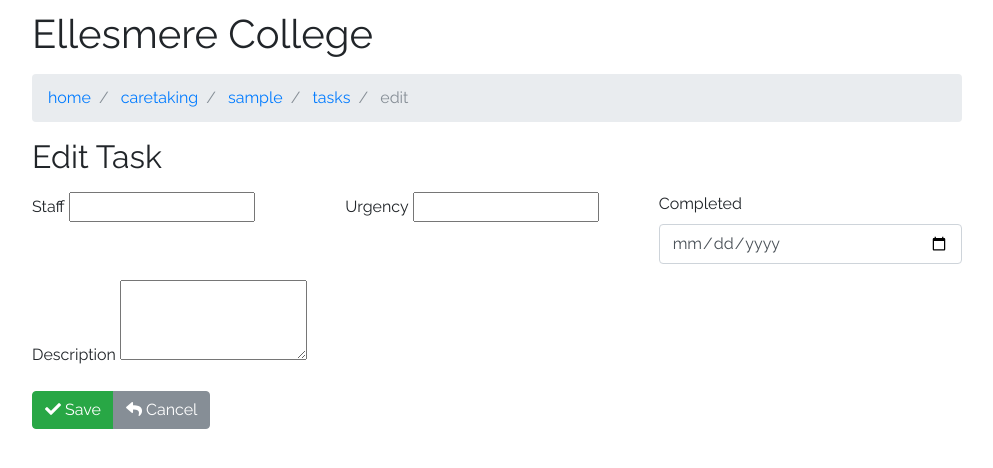
After one commit to darrylcousins/school, a Django app: template school/caretaking/templates/task_edit_form.html in a window 1280 px wide. The commit adds this page. Shown: the top 468 px of the page, without its empty margins (143-1136 px from the left). Run offline with Django 3.2, Linux system fonts and the light colour scheme; the template is opened without the code that fills it: most values are stand-ins (such as "Sample title", 1, 10 or a date in 2020); form fields are guessed from the names that the template uses; parts of the project's set-up code (start-up, migrations or seed data) failed here and were passed over; some libraries are stand-ins or nearby versions.

```diff
--- a/school/caretaking/models.py
+++ b/school/caretaking/models.py
@@ -188,10 +188,12 @@ class Task(models.Model):
     tasktype = models.ManyToManyField(
         'TaskType',
         blank=True)
+    # make FK
     staff = models.ManyToManyField(
         'Staff',
         blank=True)
     point = GeometryField()
+    # remove, not necessary
     comment = models.TextField(blank=True, null=True)
 
     class Meta:
@@ -208,6 +210,7 @@ class Task(models.Model):
     def locations(self):
         return Location.objects.filter(
             polygon__intersects=self.point).exclude(name='CollegeBoundary')
+
 
 class Diary(models.Model):
     """
@@ -284,7 +287,8 @@ class Diary(models.Model):
     def tasks(self):
         """Return iterable of tasks completed on this day by this staff
         """
-        return Task.objects.filter(completed=self.day).filter(staff__in=[self.staff])
+        return Task.objects.filter(completed=self.day).filter(
+            staff__in=[self.staff]).order_by('pk')
 
     def points(self, spread=True):
         """Return iterable of points of work on this day using points from tasks
--- a/school/caretaking/templates/diary_list.html
+++ b/school/caretaking/templates/diary_list.html
@@ -84,7 +84,7 @@
     </div>
     <!-- end info box -->
 
-    <img width="100%" src="{{ wordcloud }}" class="mb-2">
+    <img width="100%" src="{{ wordcloud }}" class="mb-3 mt-2">
 
     {% include 'snippet_pagination.html' %}
 
--- a/school/caretaking/templates/task_add_form.html
+++ b/school/caretaking/templates/task_add_form.html
@@ -29,6 +29,7 @@
 {% endblock %}
 
 {% block content %}
+
     <h2>{% block list_title %}Add Task{% endblock %}</h2>
 
 
@@ -65,7 +66,7 @@
                   {% endif %}
                 {% else %}
                     <input class="form-control" type="date" name="{{ form.completed.name }}"
-                         value="{{ today|date:"Y-m-d"}}"
+                         value="{{ form.initial.completed|date:"Y-m-d"}}"
                          id="{{ form.completed.id_for_label }}">
                 {% endif %}
                 {% if form.completed.help_text %}
@@ -82,12 +83,6 @@
           </div>
         {% endwith %}
 
-        {% with field=form.comment %}
-          <div class="form-group">
-            {% include 'snippet_form_field.html' %}
-          </div>
-        {% endwith %}
-
 {% comment %}
         {% with field=form.point %}
           <div class="form-group">
@@ -96,9 +91,15 @@
         {% endwith %}
 {% endcomment %}
 
-        <button class="btn btn-success" type="submit">
-        <i class="fa fa-check"></i> Save
-        </button>
+        <div class="btn-group">
+            <button class="btn btn-success" type="submit">
+            <i class="fa fa-check"></i> Save
+            </button>
+            <a role="button" class="btn btn-secondary"
+                 href="{% url 'task-list' staff.user.username %}">
+                <i class="fa fa-reply"></i> Cancel
+            </a>
+        </div>
 
     </form>
 {% endblock %}
--- /dev/null
+++ b/school/caretaking/templates/task_edit_form.html
@@ -0,0 +1,40 @@
+{% extends "task_add_form.html" %}
+
+{% block breadcrumbs %}
+<nav aria-label="breadcrumb">
+  <ol class="breadcrumb">
+      <li class="breadcrumb-item">
+          <a href="/">home</a>
+      </li>
+      <li class="breadcrumb-item">
+          <a href="{% url 'caretaking' %}">caretaking</a>
+      </li>
+      <li class="breadcrumb-item">
+          <a href="{% url 'staff-detail' staff.user.username %}">{{ staff.user.username }}</a>
+      </li>
+      <li class="breadcrumb-item">
+          <a href="{% url 'task-list' staff.user.username %}">tasks</a>
+      </li>
+      <li class="breadcrumb-item active" aria-current="page">
+          edit
+      </li>
+  </ol>
+</nav>
+{% endblock %}
+
+{% block actions %}
+    <div class="float-right">
+        <a href="{% url 'task-list' staff.user.username %}" class="action">
+        <i class="fa fa-reply"></i>
+        <span class="sr-only">Back to task list<span>
+        </a>
+    </div>
+{% endblock %}
+
+{% block list_title %}Edit Task{% endblock %}
+
+{% block extra_button %}
+    <button class="btn btn-secondary" type="cancel">
+        <i class="fa fa-reply"></i> Cancel
+    </button>
+{% endblock %}
--- a/school/caretaking/urls.py
+++ b/school/caretaking/urls.py
@@ -5,7 +5,7 @@ from django.views.generic import TemplateView
 
 from .views import StaffList, StaffDetail
 from .views import DiaryList, DiaryDetail, DiaryAdd, DiaryEdit
-from .views import TaskList, TaskAdd
+from .views import TaskList, TaskAdd, TaskEdit
 from .views import ProjectList, ProjectAdd
 
 urlpatterns = (
@@ -34,6 +34,9 @@ urlpatterns = (
     path('<str:username>/tasks/add',
         TaskAdd.as_view(),
         name="task-add"),
+    path('<str:username>/tasks/<int:pk>/edit',
+        TaskEdit.as_view(),
+        name="task-edit"),
     path('<str:username>/tasks/',
         TaskList.as_view(),
         name="task-list"),
--- a/school/static/css/school.css
+++ b/school/static/css/school.css
@@ -33,6 +33,12 @@ a.action > i.fa {
     text-shadow:1px 1px 3px rgba(0,0,0,0.5);
     padding: 0 5px;
 }
+a.action.small > i.fa {
+    color:#d95f0e;
+    font-size:1rem;
+    text-shadow:1px 1px 3px rgba(0,0,0,0.5);
+    padding: 0 5px;
+}
 a.page-link > i.fas {
     color:darker;
     text-shadow:1px 1px 2px rgba(0,0,0,0.5);
```
Also changed, not shown: school/caretaking/templates/diary_add_form.html (+5 -4 lines), school/caretaking/templates/diary_edit_form.html (+37 -12 lines), school/caretaking/templates/task_list.html (+7 -1 lines), school/caretaking/views.py (+23 -18 lines).
